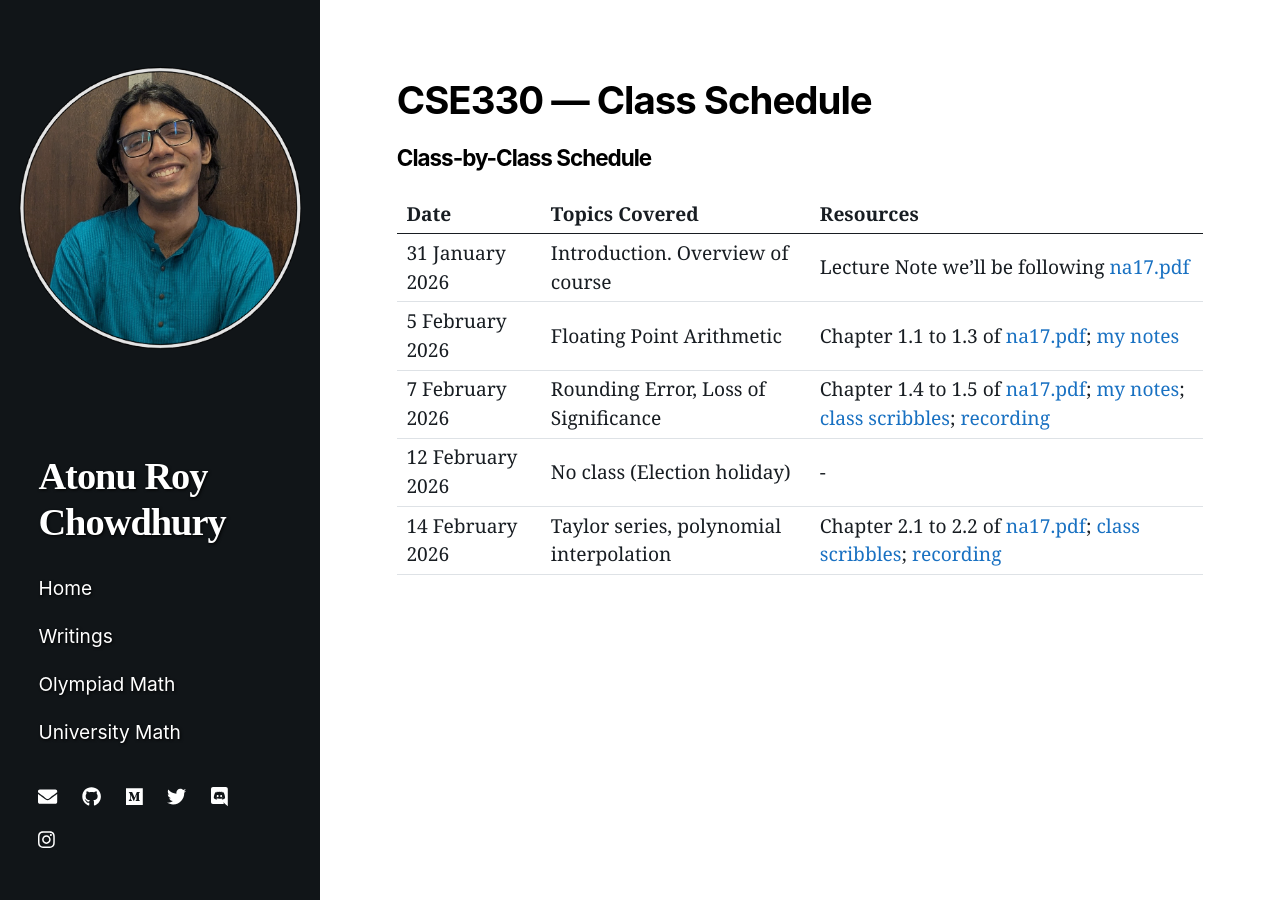
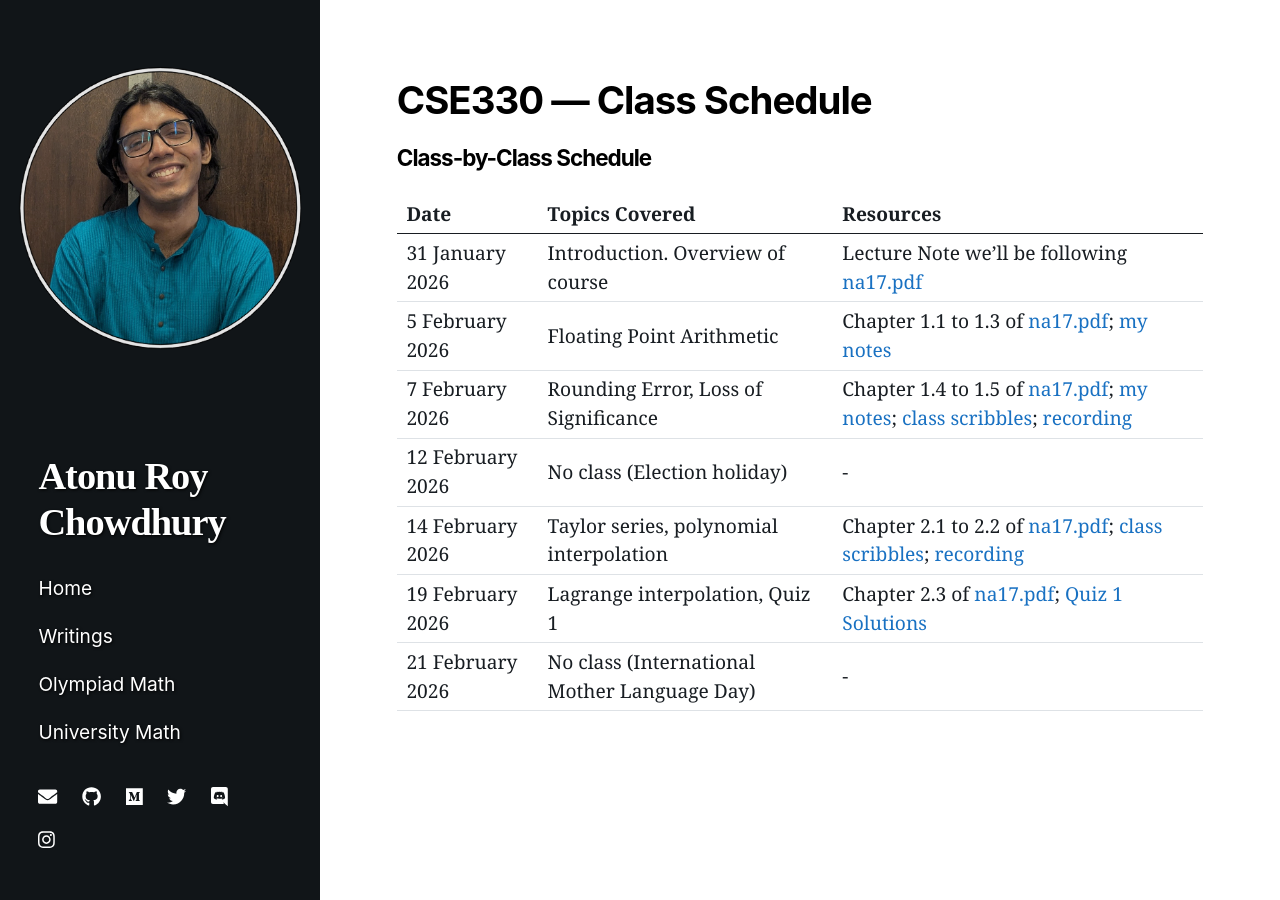
Before and after one commit to atonurc/atonurc.github.io, a Jekyll site: the page built from teaching/bracu/cse330/spring26/plan.markdown, in a window 1280 px wide. Built offline with Jekyll 4.4.1, drawn with Linux system fonts in a browser that asks for light colours; nearby versions of some CDN libraries.

Commit message:
plan updated

```diff
--- a/teaching/bracu/cse330/spring26/plan.markdown
+++ b/teaching/bracu/cse330/spring26/plan.markdown
@@ -16,3 +16,5 @@ title: CSE330 — Class Schedule
 | 7 February 2026  | Rounding Error, Loss of Significance | Chapter 1.4 to 1.5 of [na17.pdf](https://www.maths.dur.ac.uk/users/anthony.yeates/NOTES/na17.pdf); [my notes](https://atonurc.github.io/teaching/bracu/cse330/spring26/floating_point.pdf); [class scribbles](https://atonurc.github.io/teaching/bracu/cse330/spring26/7_feb_scribbles.pdf); [recording](https://youtu.be/DmZtE8l_KkQ)
 | 12 February 2026  | No class (Election holiday) | - |
 | 14 February 2026  | Taylor series, polynomial interpolation | Chapter 2.1 to 2.2 of [na17.pdf](https://www.maths.dur.ac.uk/users/anthony.yeates/NOTES/na17.pdf); [class scribbles](https://atonurc.github.io/teaching/bracu/cse330/spring26/14_feb_scribbles.pdf); [recording](https://youtu.be/54Z3UhxH_S0)
+| 19 February 2026  | Lagrange interpolation, Quiz 1 | Chapter 2.3 of [na17.pdf](https://www.maths.dur.ac.uk/users/anthony.yeates/NOTES/na17.pdf); [Quiz 1 Solutions](https://atonurc.github.io/teaching/bracu/cse330/spring26/quiz1sol.pdf)
+| 21 February 2026  | No class (International Mother Language Day) | - |
```
